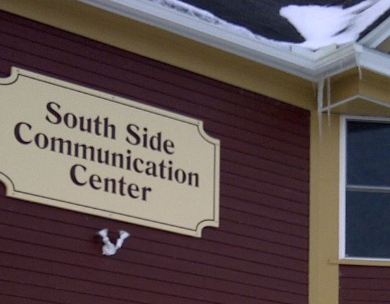
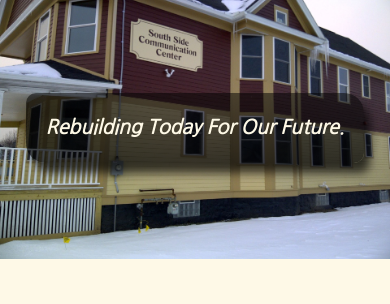
Before and after one commit to chelsing-su/Captsone---Southside, a plain HTML site: page index.html in a window 390 px wide. Shown: the part 133-437 px from the top of the page. Drawn offline with nearby package versions, Linux system fonts and the light colour scheme; some packages are replaced by stand-ins of ours.

Commit message:
fixed index image

```diff
--- a/index.html
+++ b/index.html
@@ -66,7 +66,7 @@
     </nav>
 
     <div class="hero card bg-dark text-white">
-        <img class="the_pictue" src="images/hero_fix.jpg" style="width:100%; height:100vh; object-fit: cover;">
+        <img class="the_picture" src="images/hero_fix.jpg">
         <div class="the_text card-img-overlay d-flex justify-content-center align-items-center">
             <span>
                 Rebuilding Today For Our Future.
--- a/styles.css
+++ b/styles.css
@@ -13,6 +13,12 @@ nav{
 
 nav a img{
   padding-right: 0px;
+}
+
+.the_picture{
+    width:100%;
+    height:90vh;
+    object-fit: cover;
 }
 
 
@@ -135,6 +141,9 @@ nav a img{
     .nav-link{
       margin-left:20px;
     }
+    .the_picture{
+        height: auto;
+    }
 
 }
 
```
